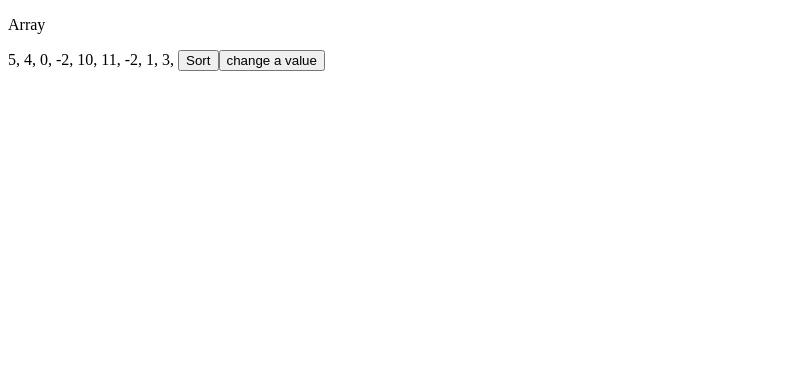
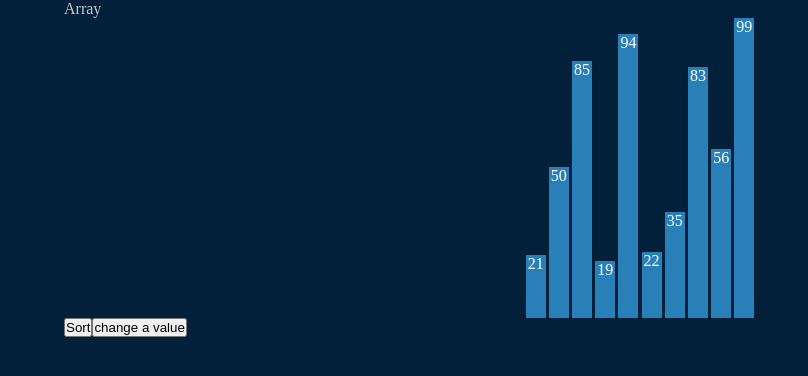
Before and after one commit to Johan-Liebert1/Algorithms-Visualizer, a Vue app: page / in a window 1280 px wide. Shown: the top 376 px of the page, without its empty margins (0-808 px from the left). Built offline with nearby package versions, Linux system fonts and the light colour scheme.

Commit message:
bubble sort viz done

```diff
--- a/src/App.vue
+++ b/src/App.vue
@@ -4,7 +4,7 @@
 
 <script lang="ts">
 import { defineComponent } from "vue";
-import ArraySort from "./components/ArraySort.vue";
+import ArraySort from "@/views/ArraySort.vue";
 
 export default defineComponent({
   name: "App",
@@ -12,4 +12,17 @@ export default defineComponent({
 });
 </script>
 
-<style></style>
+<style>
+* {
+  margin: 0;
+  padding: 0;
+  box-sizing: border-box;
+}
+
+body {
+  background-color: #02203a;
+  color: rgb(200, 200, 200);
+  width: 90%;
+  margin: 0 auto;
+}
+</style>
--- a/src/algos/sorting/bubbleSort.ts
+++ b/src/algos/sorting/bubbleSort.ts
@@ -1,15 +1,23 @@
-const bubbleSort = (list: number[]): number[] => {
+import { sortedBarColor, swapBarColor } from "@/constants/sortingAlgoConstants";
+import { swaps } from "@/types/sortingAlgo";
+import { swap } from "./swap";
+
+const bubbleSort = (list: number[], callback: (a: swaps[]) => void): swaps[] => {
+  const swaps: swaps[] = [];
+
   for (let i = 0; i < list.length; i++) {
     for (let j = 0; j < list.length - 1; j++) {
-      if (list[j] > list[i]) {
-        const temp = list[i];
-        list[i] = list[j];
-        list[j] = temp;
+      if (list[j] > list[j + 1]) {
+        swaps.push({ swap: [j, j + 1], color: swapBarColor });
+        swap(list, j, j + 1);
       }
     }
+    swaps[swaps.length - 1].color = sortedBarColor;
   }
 
-  return list;
+  callback(swaps);
+
+  return swaps;
 };
 
 export default bubbleSort;
--- a/src/algos/sorting/swap.ts
+++ b/src/algos/sorting/swap.ts
@@ -1,4 +1,4 @@
-export const swap = (list: number[], a: number, b: number) => {
+export const swap = (list: any[], a: number, b: number) => {
   const temp = list[a];
   list[a] = list[b];
   list[b] = temp;
--- a/src/components/ArraySort.vue
+++ /dev/null
@@ -1,52 +0,0 @@
-<template>
-  <div>
-    <p>Array</p>
-    <span v-for="(number, index) in array" :key="index">{{ number }}, </span>
-    <button @click="sortArray">Sort</button>
-    <button @click="randomValueAssign">change a value</button>
-  </div>
-</template>
-
-<script lang="ts">
-import { defineComponent } from "vue";
-import bubbleSort from "@/algos/sorting/bubbleSort";
-import quickSort from "@/algos/sorting/quickSort";
-import insertionSort from "@/algos/sorting/insertionSort";
-import selectionSort from "@/algos/sorting/selectionSort";
-
-export default defineComponent({
-  name: "ArraySort",
-  data() {
-    return {
-      array: [5, 4, 0, -2, 10, 11, -2, 1, 3] as number[]
-    };
-  },
-
-  methods: {
-    sortArray() {
-      // const newArray = quickSort([...this.array], 0, this.array.length - 1);
-
-      // if (newArray) {
-      //   this.array = newArray;
-      // }
-      selectionSort([...this.array]);
-    },
-
-    randomValueAssign() {
-      const index: number = Math.floor(Math.random() * this.array.length);
-      this.array[index] = Math.floor(Math.random() * 100);
-    }
-  },
-
-  watch: {
-    array: {
-      handler() {
-        console.log("array changed");
-      },
-      deep: true
-    }
-  }
-});
-</script>
-
-<style scoped></style>
--- /dev/null
+++ b/src/components/sorting/Bar.vue
@@ -0,0 +1,38 @@
+<template>
+  <div
+    class="array-bar"
+    :style="{ width: '20px', height: `${barHeight}px`, backgroundColor: barColor }"
+  >
+    {{ num }}
+  </div>
+</template>
+
+<script lang="ts">
+import { defineComponent } from "vue";
+
+export default defineComponent({
+  name: "Bar",
+  props: {
+    num: {
+      type: Number,
+      required: true
+    },
+    barHeight: {
+      type: Number,
+      required: true
+    },
+    barColor: {
+      type: String,
+      required: true
+    }
+  }
+});
+</script>
+
+<style scoped>
+.array-bar {
+  text-align: center;
+  color: white;
+  margin: 0 0.1rem;
+}
+</style>
--- /dev/null
+++ b/src/constants/sortingAlgoConstants.ts
@@ -0,0 +1,3 @@
+export const baseBarColor = "#2980b9";
+export const swapBarColor = "#e74c3c";
+export const sortedBarColor = "#27ae60";
--- /dev/null
+++ b/src/types/sortingAlgo.ts
@@ -0,0 +1,16 @@
+export type sortingAlgoNames =
+  | "bubbleSort"
+  | "insertionSort"
+  | "selectionSort"
+  | "mergeSort"
+  | "quickSort";
+
+export interface heightAndColor {
+  height: Number;
+  color: String;
+}
+
+export interface swaps {
+  swap: number[];
+  color: string;
+}
--- /dev/null
+++ b/src/views/ArraySort.vue
@@ -0,0 +1,130 @@
+<template>
+  <div>
+    <p>Array</p>
+    <div class="bar-container">
+      <Bar
+        v-for="(number, index) in array"
+        :key="index"
+        :num="number"
+        :barColor="heightAndColor[index].color"
+        :barHeight="heightAndColor[index].height"
+      />
+    </div>
+    <button @click="sortArray">Sort</button>
+    <button @click="randomValueAssign">change a value</button>
+  </div>
+</template>
+
+<script lang="ts">
+import { defineComponent } from "vue";
+import bubbleSort from "@/algos/sorting/bubbleSort";
+import quickSort from "@/algos/sorting/quickSort";
+import insertionSort from "@/algos/sorting/insertionSort";
+import selectionSort from "@/algos/sorting/selectionSort";
+import Bar from "@/components/sorting/Bar.vue";
+import { sortingAlgoNames, heightAndColor, swaps } from "@/types/sortingAlgo";
+import { swap } from "@/algos/sorting/swap";
+import {
+  baseBarColor,
+  sortedBarColor,
+  swapBarColor
+} from "@/constants/sortingAlgoConstants";
+
+export default defineComponent({
+  name: "ArraySort",
+  components: { Bar },
+  data() {
+    return {
+      array: [] as number[],
+      heightAndColor: [] as heightAndColor[],
+      barHeight: null as null | string,
+      maxHeight: 300
+    };
+  },
+
+  methods: {
+    sortArray(sortingAlgo: sortingAlgoNames) {
+      bubbleSort([...this.array], this.bubbleSortCallback);
+    },
+
+    randomValueAssign() {
+      const index: number = Math.floor(Math.random() * this.array.length);
+      this.array[index] = Math.floor(Math.random() * 100);
+    },
+
+    /**
+     * @param {i} number to be swapped
+     */
+    bubbleSortCallback(swaps: swaps[]) {
+      console.log("swaps = ", swaps);
+
+      let index = 0;
+
+      const interval = setInterval(() => {
+        const {
+          swap: [i, j],
+          color
+        } = swaps[index];
+
+        this.heightAndColor[i].color = color;
+        this.heightAndColor[j].color = color;
+
+        swap(this.array, i, j);
+        swap(this.heightAndColor, i, j);
+
+        this.heightAndColor[i].color = baseBarColor;
+
+        index++;
+
+        if (index === swaps.length) {
+          // array is sorted so turn every bar green
+          this.heightAndColor = this.heightAndColor.map(e => ({
+            ...e,
+            color: sortedBarColor
+          }));
+
+          clearInterval(interval);
+        }
+      }, 500);
+    }
+  },
+
+  watch: {
+    array: {
+      handler() {
+        console.log("array changed");
+      },
+      deep: true
+    }
+  },
+
+  mounted() {
+    let max = -Infinity;
+
+    this.array = new Array(10).fill(0).map(() => {
+      const val = Math.floor(Math.random() * 90) + 10;
+
+      if (val > max) max = val;
+
+      return val;
+    });
+
+    // map the element in a range between 0px and maxHeight px
+
+    for (let element of this.array) {
+      this.heightAndColor.push({
+        color: baseBarColor,
+        height: Math.floor(this.maxHeight * (element / max))
+      });
+    }
+  }
+});
+</script>
+
+<style scoped>
+.bar-container {
+  display: flex;
+  justify-content: center;
+  align-items: flex-end;
+}
+</style>
```
Also changed, not shown: src/ways.txt (added), 1 other file (tests, documents, lock files or other folders).
